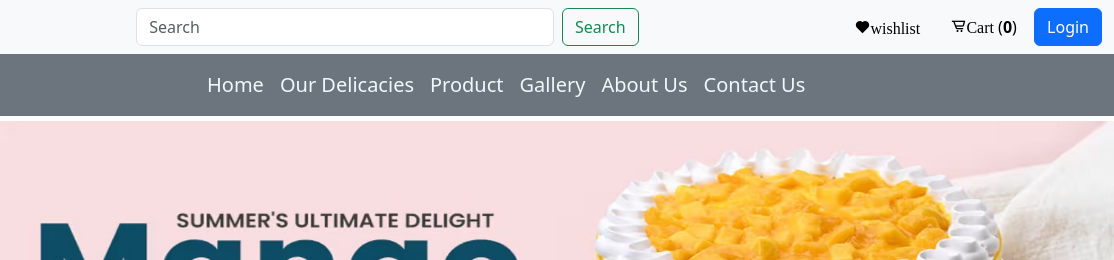
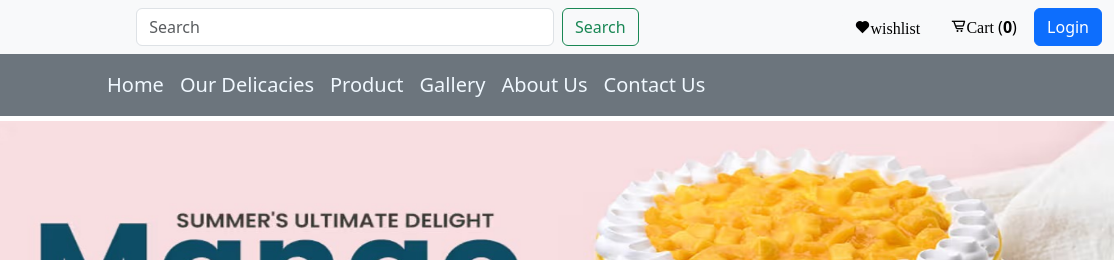
Before and after one commit to Bharathimanju/cake-website, a plain HTML site: page index.html in a window 1280 px wide. Shown: the top 260 px of the page, 166-1280 px from the left. Drawn offline with nearby package versions, Linux system fonts and the light colour scheme.

Commit message:
Add files via upload

```diff
--- a/index.html
+++ b/index.html
@@ -46,7 +46,7 @@
   </nav>
   <!-- nav bar 2 -->
   <nav class="navbar navbar-expand-lg bg-secondary ">
-    <div class="container-fluid" style="margin-left: 350px;">
+    <div class="container-fluid " style="margin-left: 250px;">
 
       <button class="navbar-toggler" type="button" data-bs-toggle="collapse" data-bs-target="#navbarNav"
         aria-controls="navbarNav" aria-expanded="false" aria-label="Toggle navigation">
```
